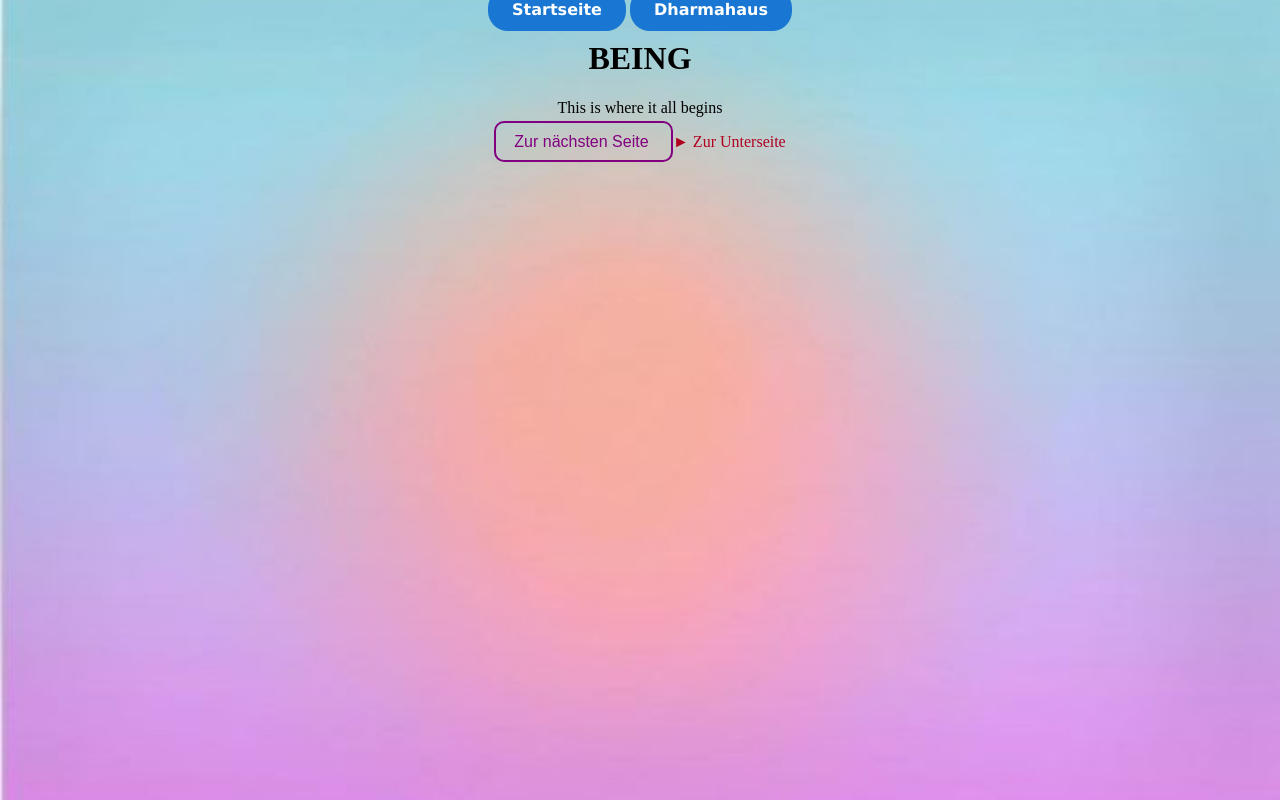
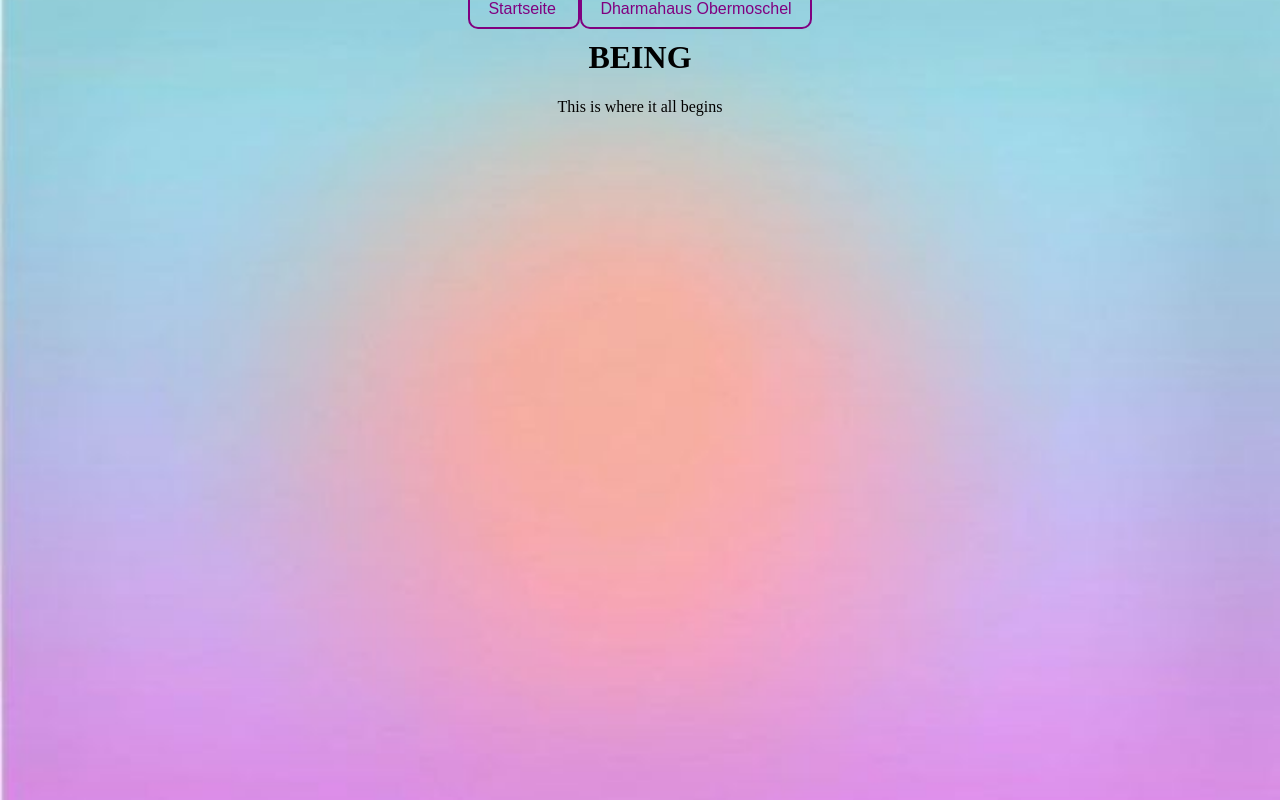
Before and after one commit to ultimate-being/2025, a plain HTML site: page Testseite.html in a window 1280 px wide. Drawn offline with Linux system fonts and the light colour scheme.

Commit message:
Update Testseite.html

```diff
--- a/Testseite.html
+++ b/Testseite.html
@@ -1,24 +1,25 @@
 <html>
-  <a href="index.html"
+<a href="index.html"
    style="
-      padding:12px 24px;
-      background:#1976d2;
-      color:white;
+      padding:10px 18px;
+      border:2px solid purple;
+      color:purple;
       text-decoration:none;
-      border-radius:20px;
-      font-family:Verdana;
-      font-weight:bold;"
-    >Startseite</a>
-   <a href="Dharmahaus Obermoschel.html"
+      border-radius:10px;
+      font-family:Arial;
+   ">
+   Startseite
+<a href="Dharmahaus Obermoschel.html"
    style="
-      padding:12px 24px;
-      background:#1976d2;
-      color:white;
+      padding:10px 18px;
+      border:2px solid purple;
+      color:purple;
       text-decoration:none;
-      border-radius:20px;
-      font-family:Verdana;
-      font-weight:bold;"
-    >Dharmahaus</a>
+      border-radius:10px;
+      font-family:Arial;
+   ">
+  Dharmahaus Obermoschel
+</a>
 
   <head>
   <style>
@@ -43,24 +44,3 @@
 </body>
 </html>
 </a>
-<a href="seite1.html"
-   style="
-      padding:10px 18px;
-      border:2px solid purple;
-      color:purple;
-      text-decoration:none;
-      border-radius:10px;
-      font-family:Arial;
-   ">
-   Zur nächsten Seite
-</a>
-<a href="seite1.html"
-   style="
-      color:#b00020;
-      text-decoration:none;
-      transition:0.3s;
-   "
-   onmouseover="this.style.textDecoration='underline';"
-   onmouseout="this.style.textDecoration='none';">
-   ► Zur Unterseite
-</a>
```
